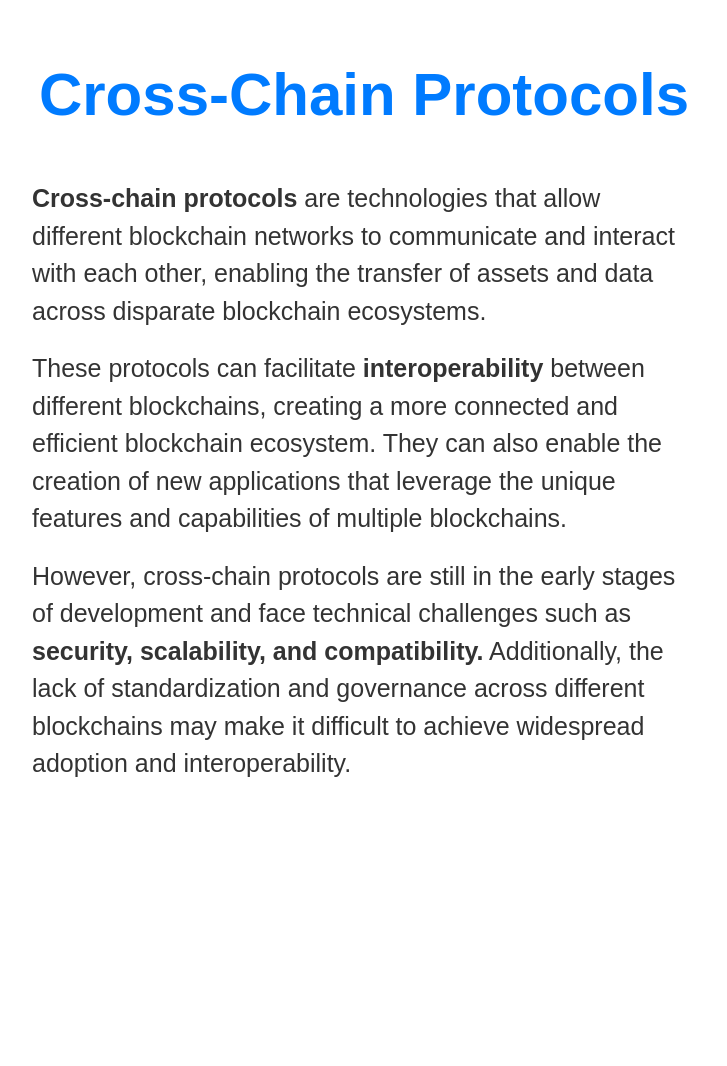
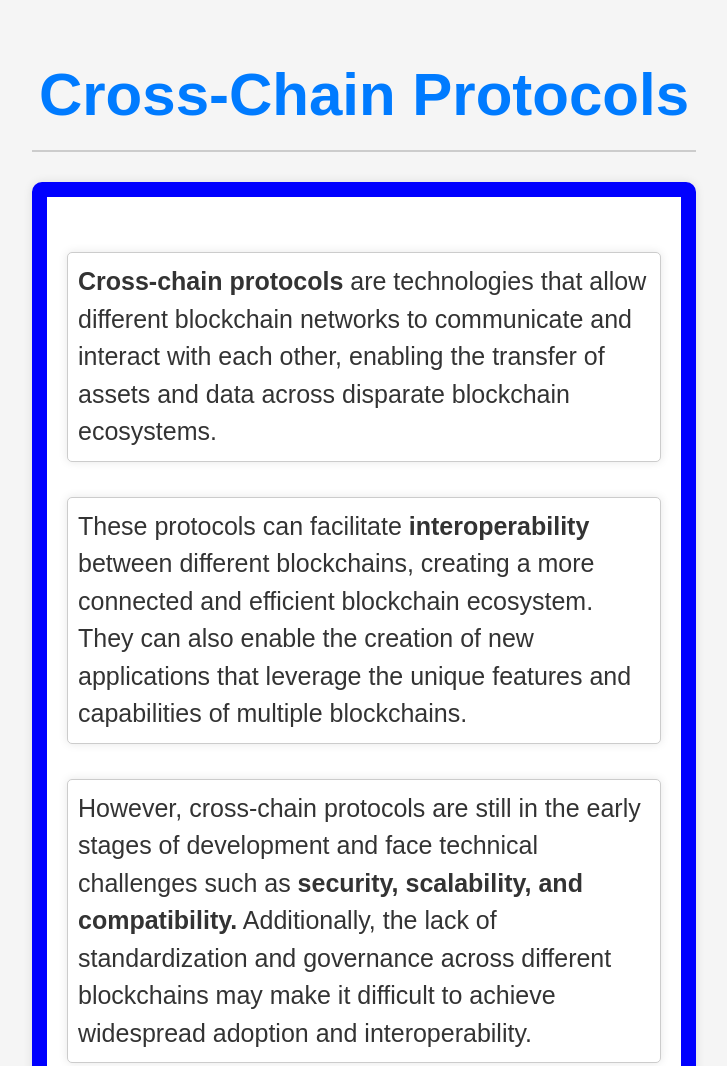
Before and after one commit to AdamKreitz/web3viz.github.io, a plain HTML site: page cross-chain.html in a window 1280 px wide. Shown: the top 1066 px of the page, without its empty margins (276-1003 px from the left). Before the commit the page ends 803 px from the top, so only its background shows below. Drawn offline with Linux system fonts and the light colour scheme.

Commit message:
Update cross-chain.html

```diff
--- a/cross-chain.html
+++ b/cross-chain.html
@@ -11,6 +11,15 @@
             font-size: 25px;
             line-height: 1.5;
             padding: 0 300px;
+            background-color: #f5f5f5;
+        }
+
+        .content-wrapper {
+            border: 15px solid blue;
+            padding: 20px;
+            background-color: #ffffff;
+            border-radius: 10px;
+            box-shadow: 0px 0px 10px rgba(0, 0, 0, 0.1);
         }
 
         h1 {
@@ -18,10 +27,18 @@
             color: #007bff;
             font-size: 60px;
             margin-top: 50px;
+            margin-bottom: 30px;
+            padding-bottom: 10px;
+            border-bottom: 2px solid #ccc;
         }
 
         p {
-            margin: 20px 0;
+            margin: 35px 0;
+            padding: 10px;
+            border: 1px solid #ccc;
+            border-radius: 5px;
+            background-color: #ffffff;
+            box-shadow: 0px 0px 10px rgba(0, 0, 0, 0.1);
         }
 
         strong {
@@ -29,10 +46,13 @@
         }
     </style>
 
+
     <title>Cross Chain Protocols</title>
 </head>
 <body>
     <h1>Cross-Chain Protocols</h1>
+
+    <div class="content-wrapper">
 
     <p><strong>Cross-chain protocols</strong> are technologies that allow different blockchain networks to communicate and interact with each other, enabling the transfer of assets and data across disparate blockchain ecosystems.</p>
 
@@ -40,5 +60,6 @@
 
     <p>However, cross-chain protocols are still in the early stages of development and face technical challenges such as <strong>security, scalability, and compatibility.</strong> Additionally, the lack of standardization and governance across different blockchains may make it difficult to achieve widespread adoption and interoperability.</p>
 
+    </div>
     </body>
 </html>
```
